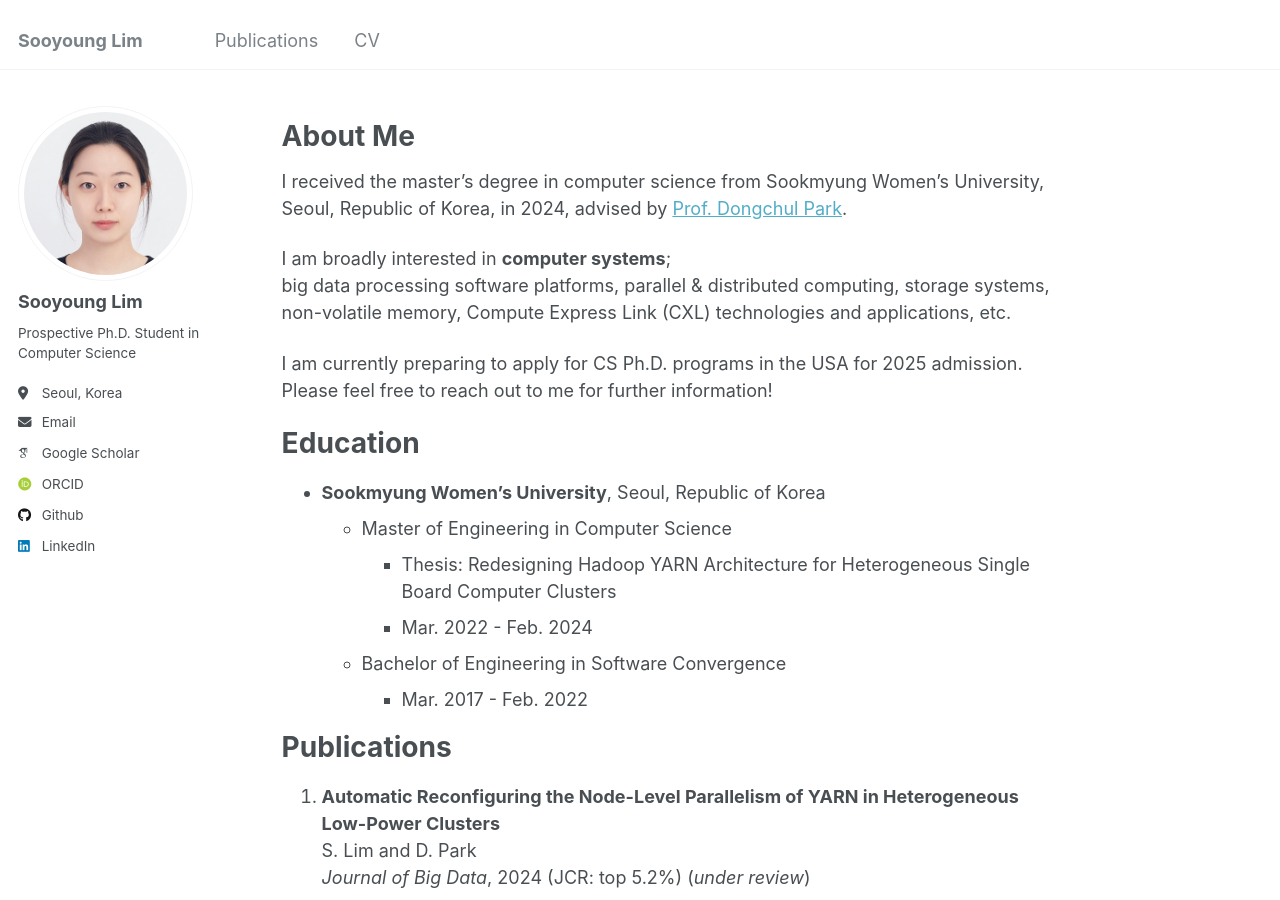
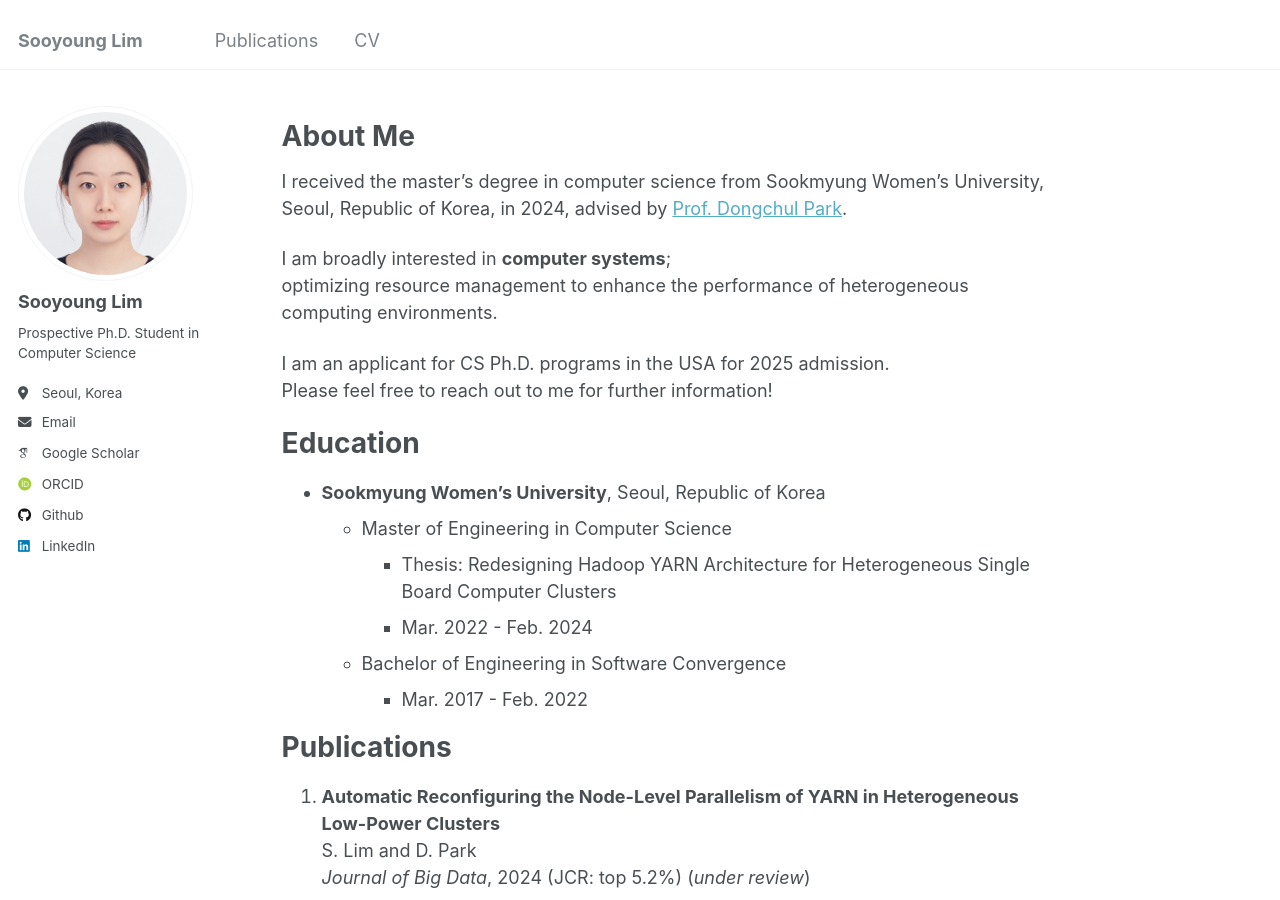
Before and after one commit to sooyounglim/sooyounglim.github.io, a Jekyll site: the page built from _pages/about.md, in a window 1280 px wide and 900 px high. Built offline with Jekyll 4.4.1, drawn with Linux system fonts in a browser that asks for light colours; some web fonts are replaced.

Commit message:
Update bio

```diff
--- a/_pages/about.md
+++ b/_pages/about.md
@@ -11,9 +11,9 @@ About Me
 I received the master’s degree in computer science from Sookmyung Women’s University, Seoul, Republic of Korea, in 2024, advised by [Prof. Dongchul Park](http://bigdata.cau.ac.kr/).
 
 I am broadly interested in **computer systems**; <br />
-big data processing software platforms, parallel & distributed computing, storage systems, non-volatile memory, Compute Express Link (CXL) technologies and applications, etc.
+optimizing resource management to enhance the performance of heterogeneous computing environments.
 
-I am currently preparing to apply for CS Ph.D. programs in the USA for 2025 admission. <br />
+I am an applicant for CS Ph.D. programs in the USA for 2025 admission. <br />
 Please feel free to reach out to me for further information!
 
 Education
```
Also changed, not shown: _pages/cv.md (+1 -1 lines), 1 other file.
